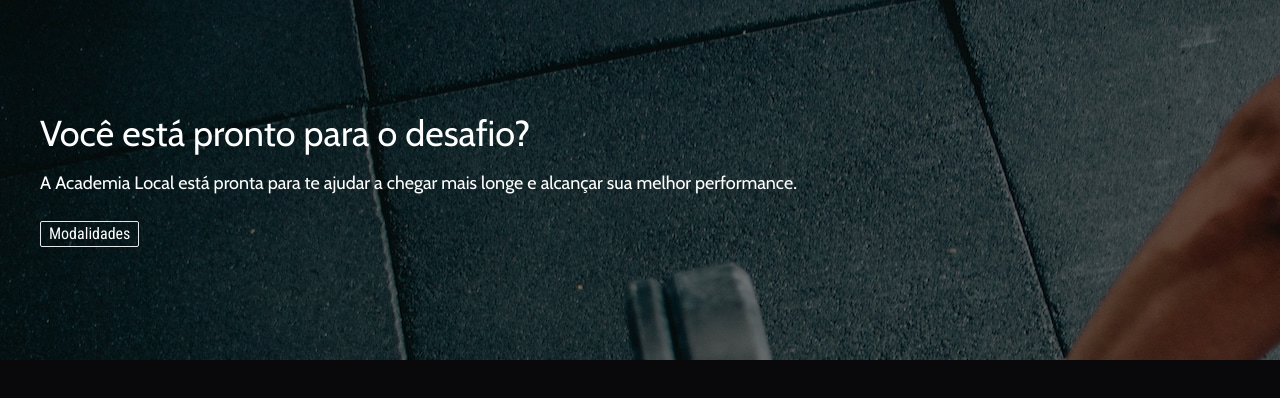
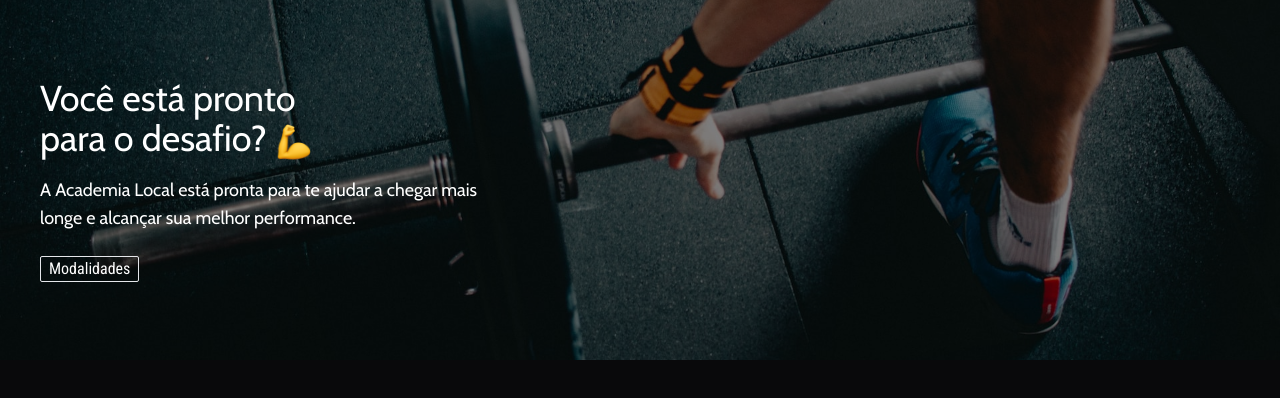
Before and after one commit to juniordbz/gym-website, a SvelteKit app: page / in a window 1280 px wide. Shown: the top 398 px of the page. Built offline with nearby package versions, Linux system fonts and the light colour scheme.

Commit message:
change home

```diff
--- a/src/routes/+page.svelte
+++ b/src/routes/+page.svelte
@@ -1,16 +1,22 @@
 <script lang="ts">
+  import icon from '../assets/icon.png'
 </script>
 
 <section
-  class="bg-musculacao relative flex min-h-[360px] items-center justify-start pl-10 after:absolute after:inset-0 after:bg-black/50"
+  class="bg-musculacao relative flex min-h-[360px] w-full items-center justify-start bg-cover bg-center pl-10 after:absolute after:inset-0 after:bg-black/50"
 >
   <div class="z-10">
-    <h1 class="text-4xl">Você está pronto para o desafio?</h1>
-    <p class="mt-4 text-lg">
+    <h1 class="text-4xl">
+      Você está pronto<br /> para o desafio?
+      <img class="inline h-9 w-9" src={icon} alt="" />
+    </h1>
+    <p class="mt-4 max-w-[450px] text-lg">
       A Academia Local está pronta para te ajudar a chegar mais longe e alcançar
       sua melhor performance.
     </p>
-    <button type="button" class="font-roboto mt-6 rounded-sm border px-2"
+    <button
+      type="button"
+      class="font-roboto mt-6 rounded-sm border px-2 delay-150 hover:bg-white hover:text-black hover:delay-100"
       >Modalidades</button
     >
   </div>
```
Also changed, not shown: src/assets/icon.png (renamed from src/assets/icon-muscle.png).
